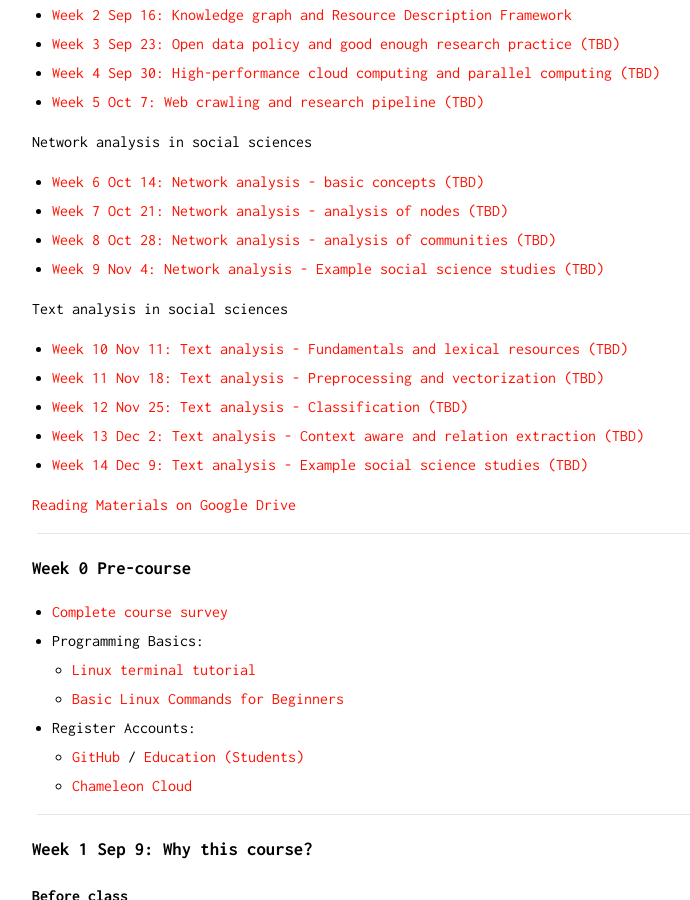
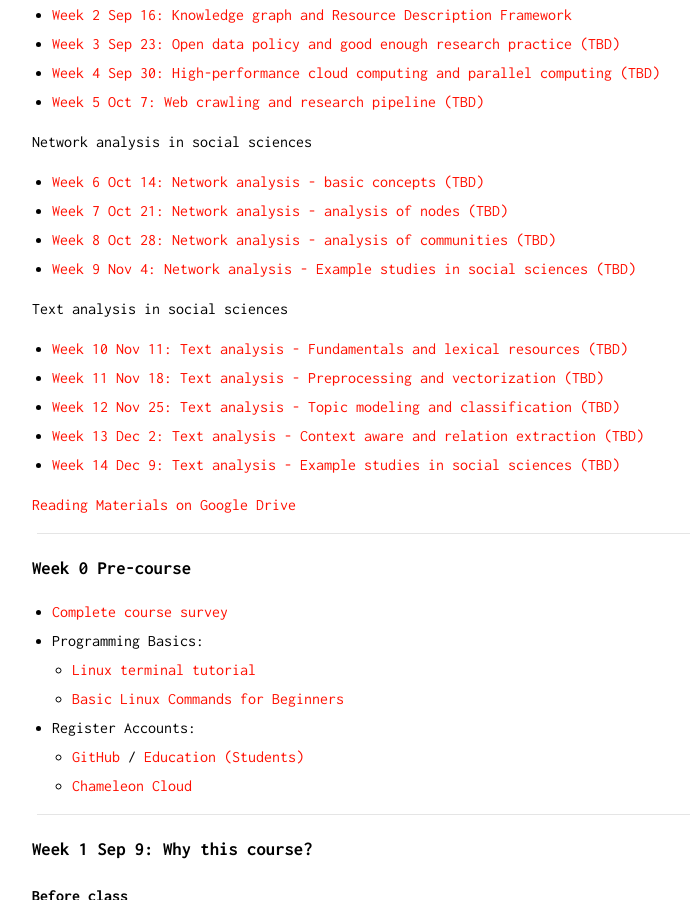
Before and after one commit to Xinjian-Paul-Li/open_data, a Jekyll site: the page built from docs/course_schedule.md, in a window 1280 px wide and 900 px high, scrolled down 332 px. Shown: the whole window, without its empty margins (238-928 px from the left). Built offline with Jekyll 4.4.1, drawn with Linux system fonts in a browser that asks for light colours; our own code applies the rules of GitHub Pages for plain Markdown files; some of the changed text lies outside the part shown.

Commit message:
update course

```diff
--- a/docs/course_schedule.md
+++ b/docs/course_schedule.md
@@ -14,15 +14,15 @@ Network analysis in social sciences
 - [Week 6 Oct 14: Network analysis - basic concepts (TBD)](#w6)
 - [Week 7 Oct 21: Network analysis - analysis of nodes (TBD)](#w7)
 - [Week 8 Oct 28: Network analysis - analysis of communities (TBD)](#w8)
-- [Week 9 Nov 4: Network analysis - Example social science studies (TBD)](#w9)
+- [Week 9 Nov 4: Network analysis - Example studies in social sciences (TBD)](#w9)
 
 Text analysis in social sciences
 
 - [Week 10 Nov 11: Text analysis - Fundamentals and lexical resources (TBD)](#w10)
 - [Week 11 Nov 18: Text analysis - Preprocessing and vectorization (TBD)](#w11)
-- [Week 12 Nov 25: Text analysis - Classification (TBD)](#w12)
+- [Week 12 Nov 25: Text analysis - Topic modeling and classification (TBD)](#w12)
 - [Week 13 Dec 2: Text analysis - Context aware and relation extraction (TBD)](#w13)
-- [Week 14 Dec 9: Text analysis - Example social science studies (TBD)](#w14)
+- [Week 14 Dec 9: Text analysis - Example studies in social sciences (TBD)](#w14)
 
 [Reading Materials on Google Drive](#)
 
@@ -209,7 +209,7 @@ Text analysis in social sciences
 
 
 ---
-### <a name="w12"></a> Week 12 Nov 25: Text analysis - Classification
+### <a name="w12"></a> Week 12 Nov 25: Text analysis - Topic modeling and classification
 #### Before class
 #### In class
 - Data topic: TBD
```
